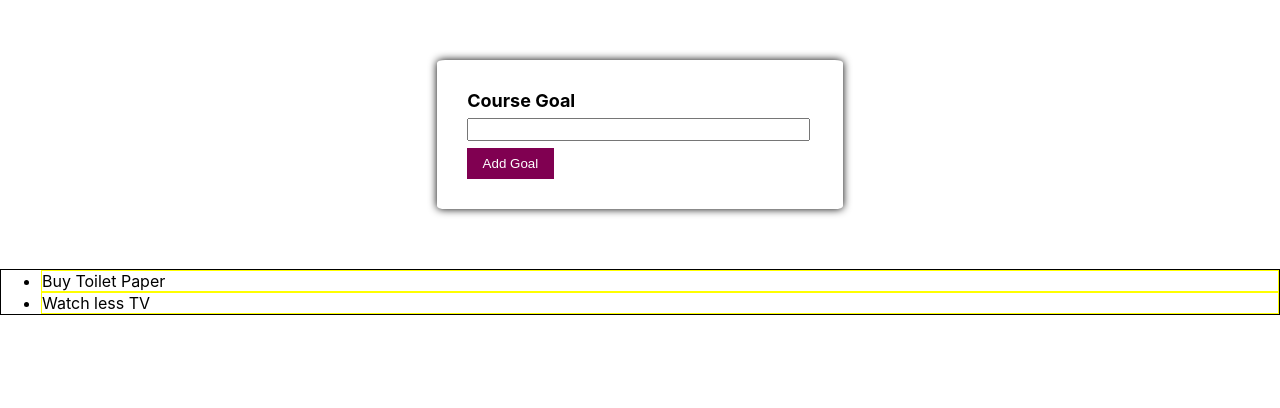
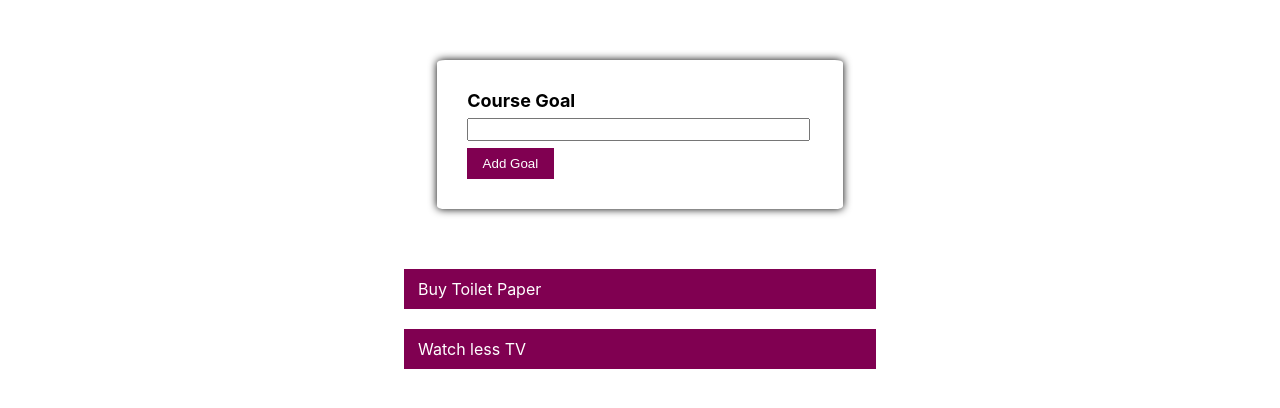
Before and after one commit to ayushkanyal/React-to-do-list, a React (Create React App) app: page / in a window 1280 px wide. Shown: the top 408 px of the page. Built offline with nearby package versions, Linux system fonts and the light colour scheme.

Commit message:
Update ToDoList.css
Centered List items, added padding and color

```diff
--- a/src/components/ToDoList.css
+++ b/src/components/ToDoList.css
@@ -1,7 +1,15 @@
 .toDoList{
-    border: 1px solid black;
+    list-style-type: none;
+    margin: 20px auto;
+    padding: 0px;
 }
 
 .toDoList__Item{
-    border: 1px solid yellow;
+    width: 35%;
+    margin:auto;
+    margin-bottom: 20px;
+    background-color: rgb(128, 0, 81);
+    padding: 10px;
+    padding-left: 14px;
+    color: white;
 }
```
